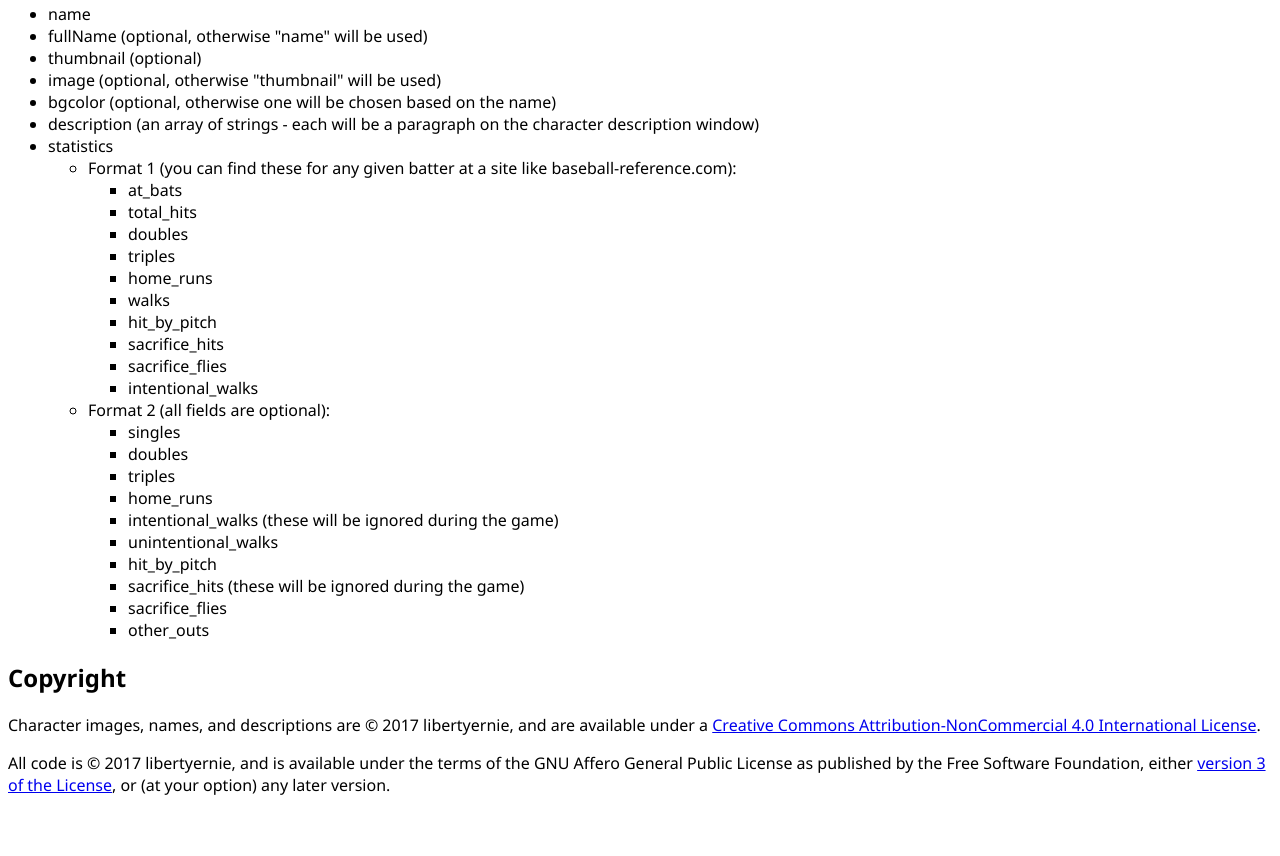
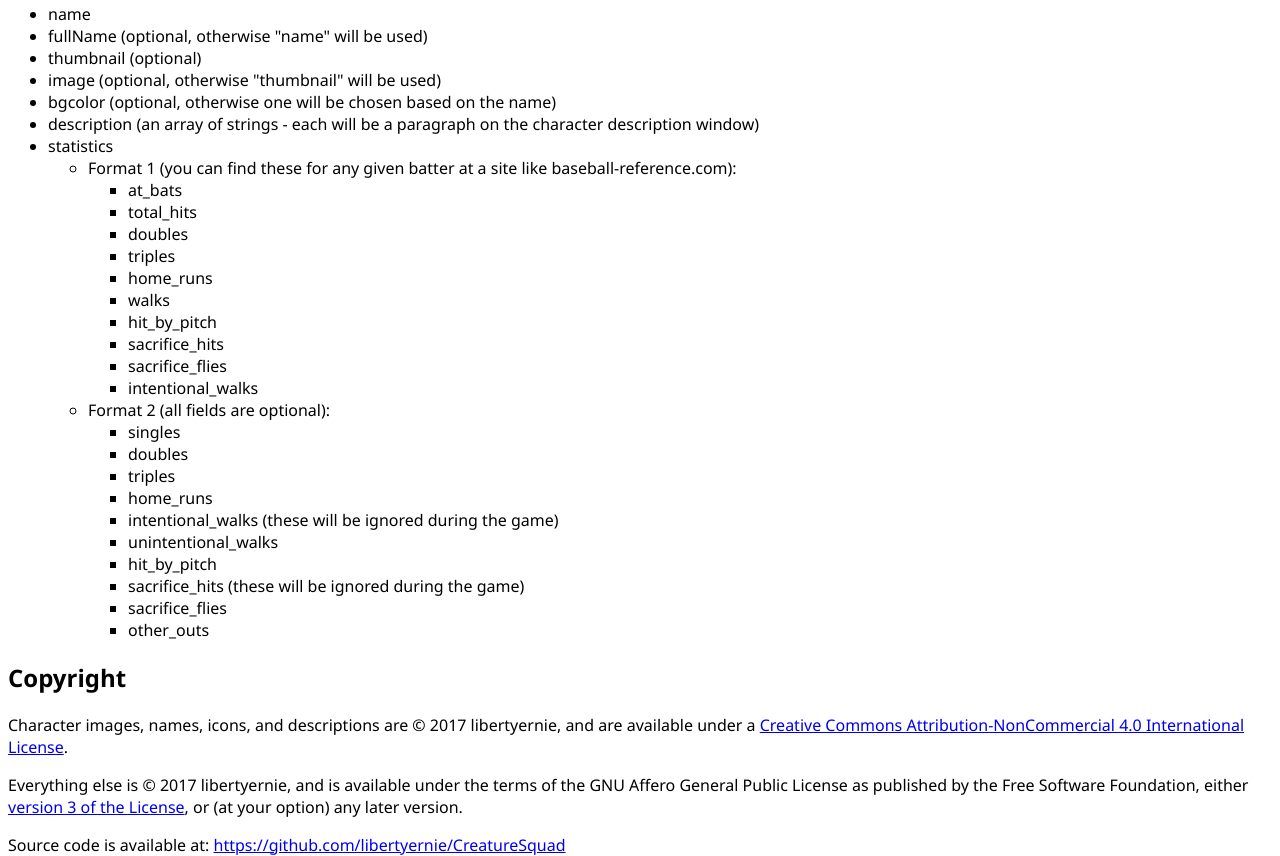
Before and after one commit to libertyernie/CreatureSquad, a website: page www/about.html in a window 1280 px wide. Shown: the part 1252-2108 px from the top of the page. Before the commit the page ends 2048 px from the top, so only its background shows below. Drawn offline with Linux system fonts and the light colour scheme.

Commit message:
Update about page with source code link

```diff
--- a/www/about.html
+++ b/www/about.html
@@ -17,6 +17,8 @@
         });
       }
     </script>
+    <link rel="icon" href="favicon.png" />
+    <link rel="apple-touch-icon" href="apple-touch-icon.png" />
     <link rel="stylesheet" href="app.css" type="text/css">
   </head>
   <body style="margin: 8px; width: auto;">
@@ -162,16 +164,18 @@
       </ul>
     </ul>
     <h2>Copyright</h2>
-    <p>Character images, names, and descriptions are © 2017
+    <p>Character images, names, icons, and descriptions are © 2017
       libertyernie, and are available under a <a rel="license"
         href="http://creativecommons.org/licenses/by-nc/4.0/">Creative
         Commons Attribution-NonCommercial 4.0 International License</a>.
     </p>
-    <p>All code is © 2017 libertyernie, and is available under the terms
+    <p>Everything else is © 2017 libertyernie, and is available under the terms
       of the GNU Affero General Public License as published by the Free
       Software Foundation, either <a
         href="https://www.gnu.org/licenses/agpl-3.0.en.html">version 3
         of the License</a>, or (at your option) any later version.<br>
     </p>
+    <p>Source code is available at: <a href="https://github.com/libertyernie/CreatureSquad">https://github.com/libertyernie/CreatureSquad</a>
+    </p>
   </body>
 </html>
```
Also changed, not shown: www/index.html (+5 -0 lines).
